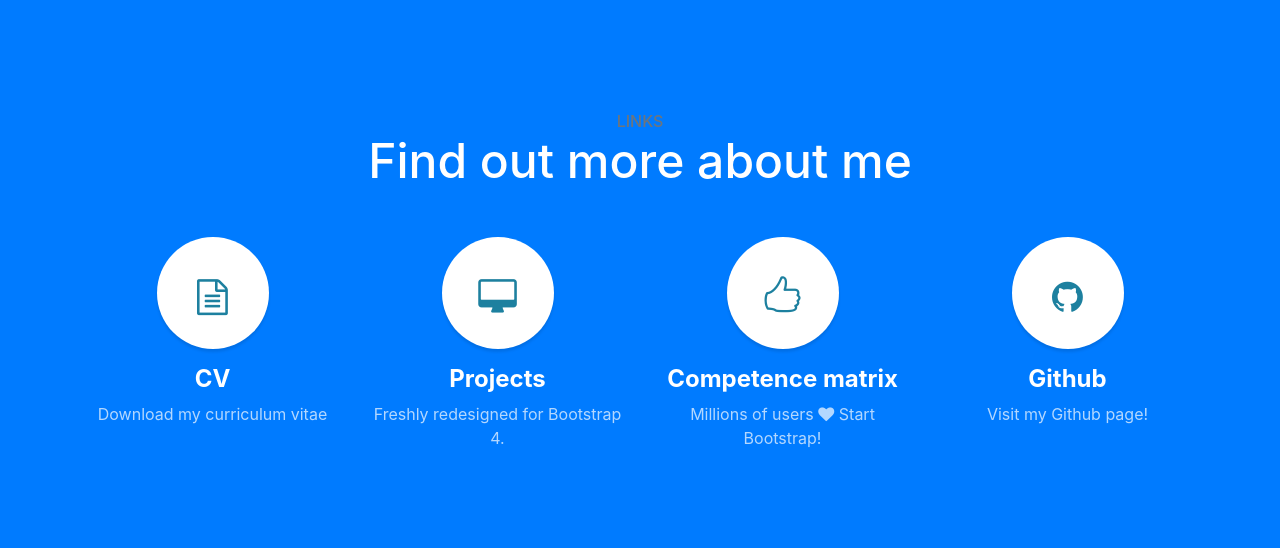
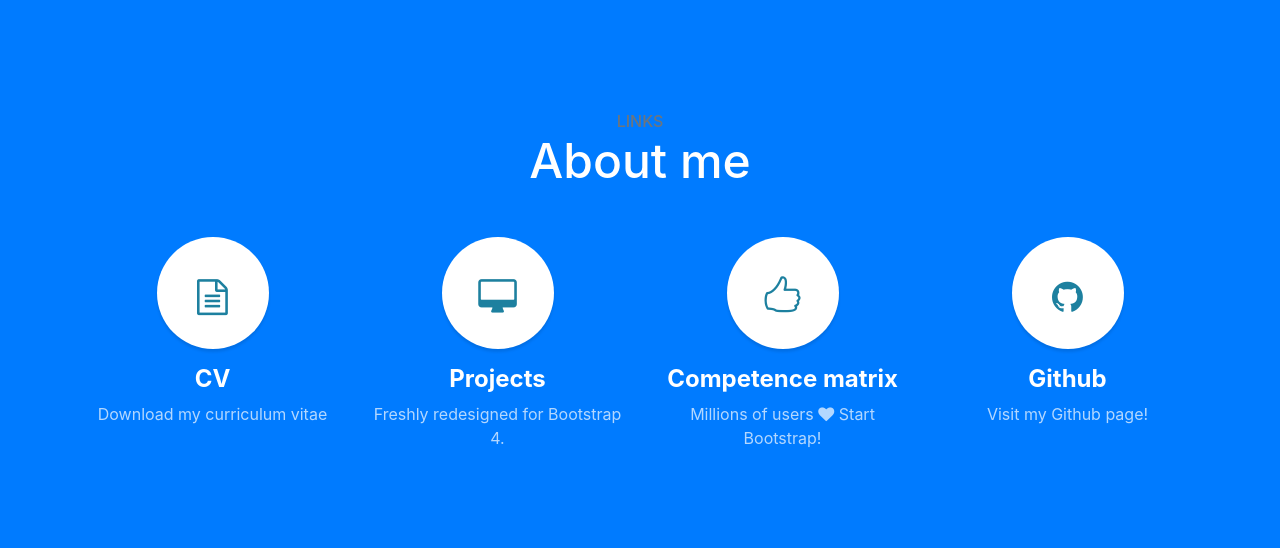
Before and after one commit to JorenVermeir/JorenVermeir.github.io, a website with bundled scripts: page index.html in a window 1280 px wide. Shown: the part 1360-1908 px from the top of the page. Built offline with nearby package versions, Linux system fonts and the light colour scheme.

Commit message:
Update index.html
Find out more about me -> about me

```diff
--- a/index.html
+++ b/index.html
@@ -84,7 +84,7 @@
       <div class="container">
         <div class="content-section-heading">
           <h3 class="text-secondary mb-0">Links</h3>
-          <h2 class="mb-5">Find out more about me</h2>
+          <h2 class="mb-5">About me</h2>
         </div>
         <div class="row">
           <div class="col-lg-3 col-md-6 mb-5 mb-lg-0">
```
